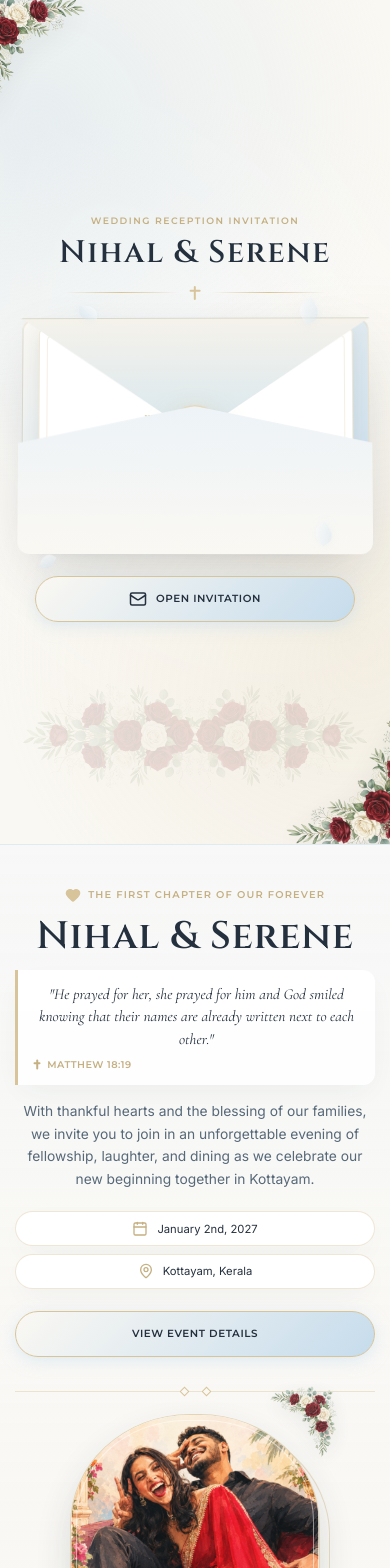
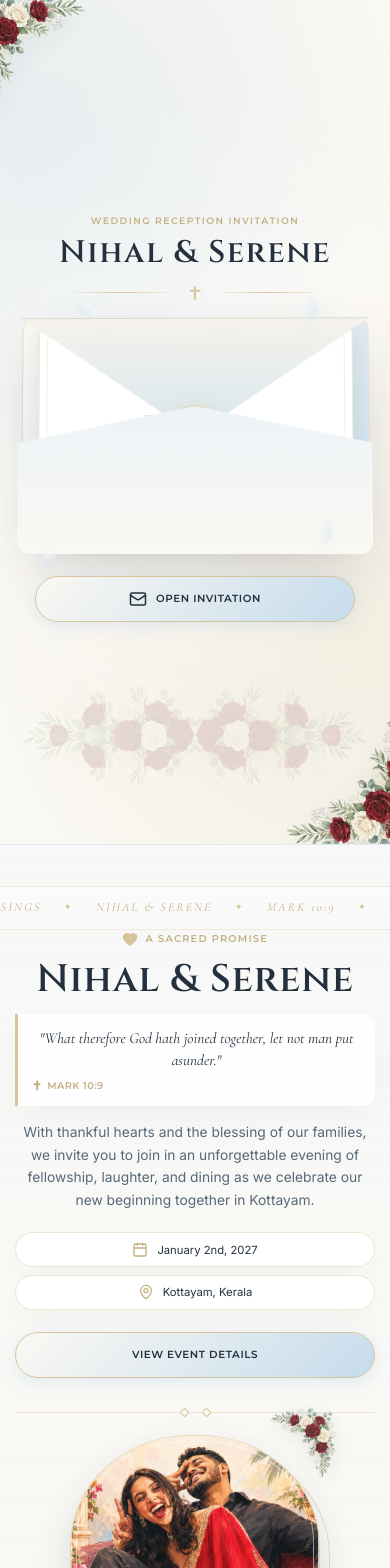
Before and after one commit to vlallen544/Wedding, a React (Vite) app: page / in a window 390 px wide. Shown: the top 1568 px of the page. Built offline with nearby package versions, Linux system fonts and the light colour scheme; the HTML template or start-up script is replaced by a standard one.

Commit message:
pushing certain logistical changes

```diff
--- a/src/components/EventDetails.jsx
+++ b/src/components/EventDetails.jsx
@@ -312,7 +312,7 @@ export default function EventDetails() {
           </div>
         )}
 
-        {/* Guest Attire & Dress Code Guide Decorated with Floral Garland */}
+        {/* Guest Attire & Dress Code Guide with a pastel palette */}
         <div
           className="paper-card dress-code-card"
           style={{
@@ -323,22 +323,6 @@ export default function EventDetails() {
             position: 'relative',
           }}
         >
-          {/* Floral Garland Topper */}
-          <div style={{ display: 'flex', justifyContent: 'center', marginBottom: '1rem' }}>
-            <img
-              src="/images/florals/rose-garland-horizontal.webp"
-              alt=""
-              aria-hidden="true"
-              loading="lazy"
-              style={{
-                width: 'clamp(200px, 50%, 360px)',
-                height: 'auto',
-                pointerEvents: 'none',
-                opacity: 0.95,
-              }}
-            />
-          </div>
-
           <div style={{ textAlign: 'center', marginBottom: '2rem' }}>
             <div style={{ display: 'inline-flex', alignItems: 'center', gap: '0.5rem', color: 'var(--color-gold-dark)', marginBottom: '0.5rem' }}>
               <Shirt size={20} />
@@ -346,13 +330,23 @@ export default function EventDetails() {
                 {guestGuide.title}
               </span>
             </div>
+            <div className="attire-palette" aria-label="Pastel colour palette">
+              <p className="attire-palette-label">{guestGuide.paletteTitle}</p>
+              <div className="attire-palette-swatches" aria-hidden="true">
+                <span style={{ background: '#B9BBA0' }} />
+                <span style={{ background: '#B5CAD5' }} />
+                <span style={{ background: '#C8B7CD' }} />
+                <span style={{ background: '#E8B8B6' }} />
+                <span style={{ background: '#EBC5AE' }} />
+                <span style={{ background: '#DAB9BE' }} />
+              </div>
+            </div>
             <h3 style={{ fontSize: '1.85rem', color: 'var(--color-text-main)', marginBottom: '0.5rem' }}>
               {guestGuide.styleLabel}
             </h3>
             <p style={{ color: 'var(--color-text-muted)', fontSize: '0.95rem' }}>
-              Colour Palette: {guestGuide.paletteTitle} — {guestGuide.paletteSubtitle}
+              {guestGuide.paletteSubtitle}
             </p>
-
           </div>
 
           {/* Attire Guidance Columns */}
@@ -377,7 +371,7 @@ export default function EventDetails() {
                 fontWeight: 600,
                 marginBottom: '0.5rem',
               }}>
-                For The Ladies
+                For Everyone
               </p>
               <p style={{ fontSize: '0.925rem', color: 'var(--color-text-main)', lineHeight: 1.7 }}>
                 {guestGuide.ladiesGuidance}
--- a/src/components/HeroSection.jsx
+++ b/src/components/HeroSection.jsx
@@ -55,6 +55,24 @@ export default function HeroSection() {
         className="hero-rose-garland"
         loading="lazy"
       />
+
+      {/* A quiet running-letter detail inspired by the client's reference. */}
+      <div className="marquee-strip" aria-hidden="true">
+        <div className="marquee-track">
+          <span>WITH GOD'S BLESSINGS</span>
+          <b>✦</b>
+          <span>NIHAL &amp; SERENE</span>
+          <b>✦</b>
+          <span>MARK 10:9</span>
+          <b>✦</b>
+          <span>WITH GOD'S BLESSINGS</span>
+          <b>✦</b>
+          <span>NIHAL &amp; SERENE</span>
+          <b>✦</b>
+          <span>MARK 10:9</span>
+          <b>✦</b>
+        </div>
+      </div>
 
       <div className="container" style={{ position: 'relative', zIndex: 1 }}>
         <div className="hero-grid hero-grid--portrait">
--- a/src/data/weddingConfig.js
+++ b/src/data/weddingConfig.js
@@ -30,24 +30,24 @@ export const weddingConfig = {
 
   // Sacred verse and wedding theme.
   sacredVerse: {
-    verse: "Matthew 18:19",
-    quote: "He prayed for her, she prayed for him and God smiled knowing that their names are already written next to each other.",
-    theme: "The First Chapter of Our Forever",
+    verse: "Mark 10:9",
+    quote: "What therefore God hath joined together, let not man put asunder.",
+    theme: "A Sacred Promise",
   },
 
   // Guest Attire, celebration guidance, and the closing note adapted from
   // the supplied wedding guide references.
   guestGuide: {
-    title: "Dress Code",
-    styleLabel: "Traditional Indian attire",
-    paletteTitle: "Pastel shades",
-    paletteSubtitle: "Soft blues, ivory, champagne, blush, and sage green are welcome",
-    ladiesGuidance: "Celebrate in beautiful Kanjivaram and Banarasi sarees, traditional silk sarees, lehengas, or festive ethnic sets. Think elegant hues, soft drapes, intricate weaves, and graceful silhouettes.",
-    gentsGuidance: "Choose a traditional kurta with mundu, a kurta with trousers, or an elegant Indo-Western look. A shirt with trousers is welcome too — keep it festive, refined, and comfortable.",
+    title: "Attire",
+    styleLabel: "Any pastel shades",
+    paletteTitle: "Colour palette",
+    paletteSubtitle: "Soft blues, blush, lavender, sage, ivory, and champagne are all welcome.",
+    ladiesGuidance: "Wear whatever makes you feel comfortable, chic and elegant — whatever makes you feel confident and like you.",
+    gentsGuidance: "Gents, if you choose to wear a suit or blazer, you're exempt from the colour palette.",
     blessingNote: "Come, dress up, be there, bless us, and have a peaceful, happy evening!",
-    vibeTitle: "Dinner, Dancing & Good Memories",
-    vibeMessage: "Raise a glass, share a laugh, and make memories with us as we celebrate this new beginning together.",
-    careNote: "Please plan a safe ride home, keep a sober driver with you, and drive back carefully.",
+    vibeTitle: "Drinks & Good Vibes",
+    vibeMessage: "Let's drink, dance and make memories!",
+    careNote: "Keep a sober driver with you.",
     littleNote: {
       title: "A Little Note to Our Guests",
       message: "Your presence at our wedding means the world to us. This little guide is here to help you plan your outfit and make the most of this celebration. Regardless of what is mentioned here, the most important thing is that you feel comfortable, confident, and completely yourself. We can’t wait to celebrate this special day with you — to create beautiful memories and be surrounded by the people we love.",
--- a/src/styles/animations.css
+++ b/src/styles/animations.css
@@ -30,6 +30,15 @@
   }
   50% {
     transform: translateY(-8px) rotate(2deg);
+  }
+}
+
+@keyframes marqueeRun {
+  from {
+    transform: translateX(0);
+  }
+  to {
+    transform: translateX(-50%);
   }
 }
 
@@ -291,4 +300,8 @@
   .petal {
     display: none !important;
   }
+
+  .marquee-track {
+    animation: none !important;
+  }
 }
--- a/src/styles/global.css
+++ b/src/styles/global.css
@@ -247,6 +247,69 @@ p {
   pointer-events: none;
   z-index: 0;
   filter: saturate(0.85) drop-shadow(0 8px 16px rgba(36, 48, 62, 0.06));
+}
+
+.marquee-strip {
+  width: 100%;
+  overflow: hidden;
+  padding: 0.72rem 0;
+  border-top: 1px solid rgba(216, 196, 154, 0.32);
+  border-bottom: 1px solid rgba(216, 196, 154, 0.32);
+  background: rgba(255, 255, 255, 0.34);
+  position: relative;
+  z-index: 1;
+}
+
+.marquee-track {
+  display: flex;
+  width: max-content;
+  align-items: center;
+  gap: 1.5rem;
+  white-space: nowrap;
+  animation: marqueeRun 28s linear infinite;
+  color: var(--color-gold-dark);
+  font-family: var(--font-serif-accent);
+  font-size: 0.82rem;
+  font-style: italic;
+  letter-spacing: 0.16em;
+  text-transform: uppercase;
+}
+
+.marquee-track b {
+  font-family: var(--font-body);
+  font-size: 0.62rem;
+  font-style: normal;
+  font-weight: 400;
+  color: var(--color-champagne-gold);
+}
+
+.attire-palette {
+  margin: 0 auto 2rem;
+  text-align: center;
+}
+
+.attire-palette-label {
+  margin-bottom: 0.65rem;
+  color: var(--color-gold-dark);
+  font-family: var(--font-subheading);
+  font-size: 0.72rem;
+  font-weight: 600;
+  letter-spacing: 0.22em;
+  text-transform: uppercase;
+}
+
+.attire-palette-swatches {
+  display: flex;
+  justify-content: center;
+  gap: 0.7rem;
+}
+
+.attire-palette-swatches span {
+  width: 2.1rem;
+  height: 2.1rem;
+  border: 1px solid rgba(87, 104, 120, 0.08);
+  border-radius: 50%;
+  box-shadow: 0 3px 9px rgba(36, 48, 62, 0.08);
 }
 
 .hero-couple-art {
--- a/src/styles/responsive.css
+++ b/src/styles/responsive.css
@@ -785,6 +785,19 @@
     width: min(76%, 250px) !important;
   }
 
+  .attire-palette {
+    margin-bottom: 1.25rem;
+  }
+
+  .attire-palette-swatches {
+    gap: 0.45rem;
+  }
+
+  .attire-palette-swatches span {
+    width: 1.65rem;
+    height: 1.65rem;
+  }
+
   .dress-code-card h3 {
     font-size: 1.3rem !important;
   }
```
Also changed, not shown: 5 other files (tests, documents, lock files or other folders).
